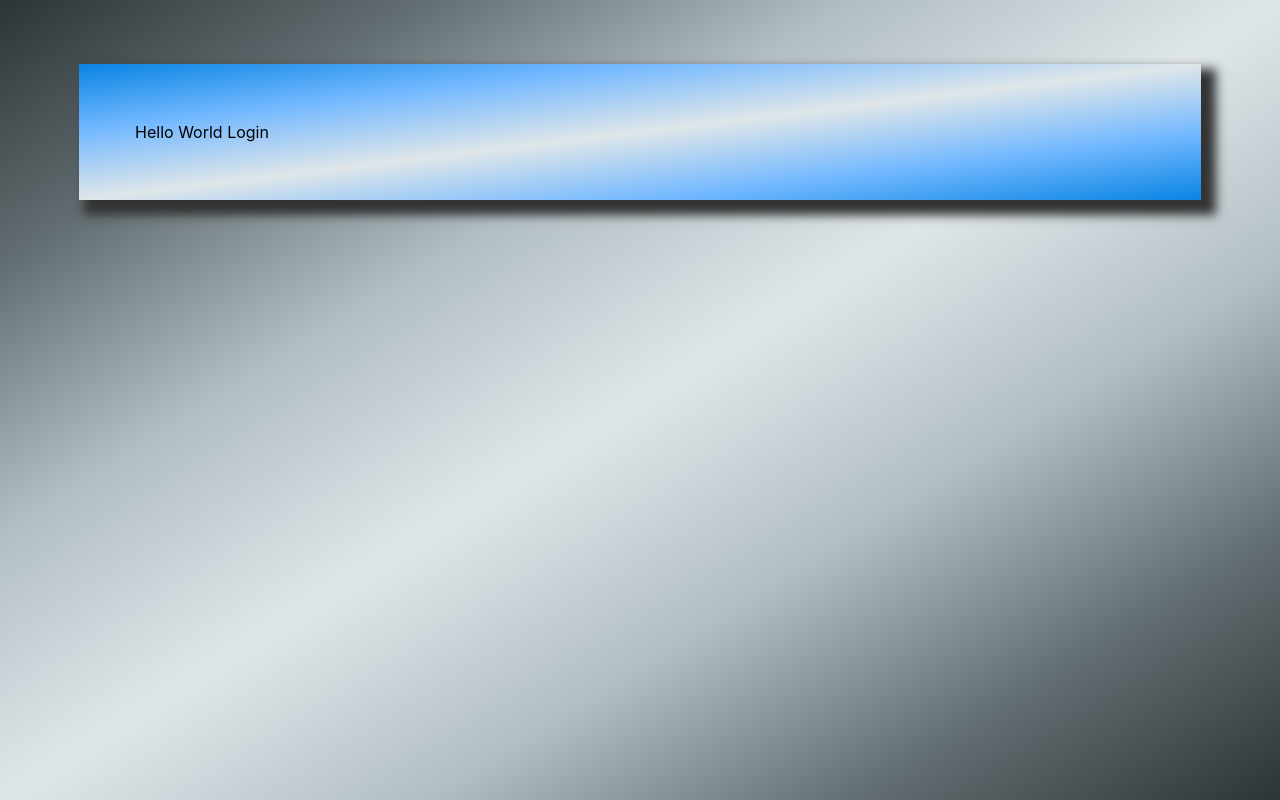
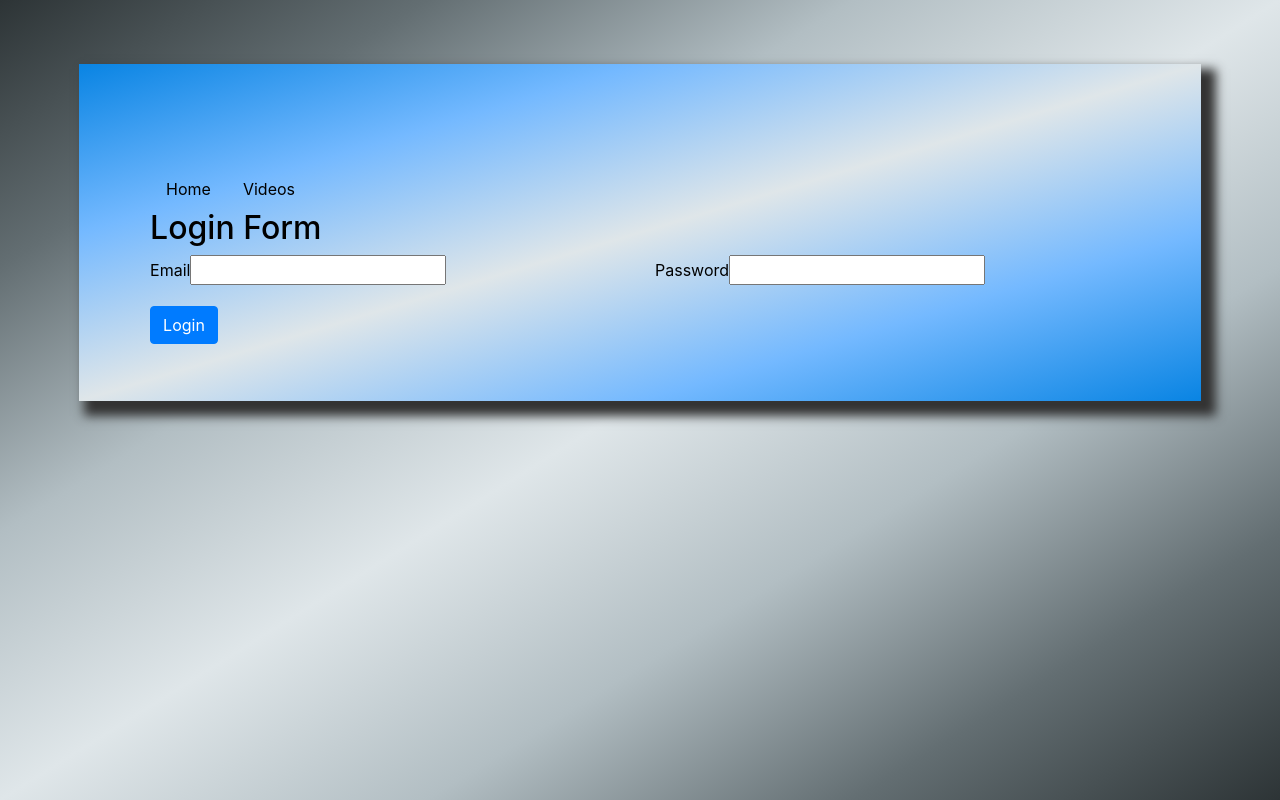
Before and after one commit to jgarcia4444/StocksCenter, a React (Create React App) app in the folder frontend/: page /login in a window 1280 px wide. Built offline with nearby package versions, Linux system fonts and the light colour scheme.

Commit message:
A users now stays logged in through refresh.

```diff
--- a/frontend/src/App.js
+++ b/frontend/src/App.js
@@ -18,13 +18,17 @@ class App extends Component {
     super()
   }
 
-  componentDidUpdate() {
-    this.fetchUser()
+  componentDidMount() {
+    window.onload = () => {
+      this.fetchUser()
+    }
   }
 
   fetchUser = () => {
-    if (localStorage.getItem("userID") !== null) {
-
+    console.log("HELLLLOOOOO!!!!!")
+    const userId = localStorage.getItem('userId');
+    if (userId !== null) {
+      console.log(userId)
       fetch(`http://localhost:3000/users/${localStorage.getItem("userId")}`)
         .then(res => res.json())
         .then(json => {
@@ -34,6 +38,8 @@ class App extends Component {
             console.log(json)
           }
         })
+    } else {
+      console.log(userId)
     }
 
   }
--- /dev/null
+++ b/frontend/src/components/auth/login/LoginForm.js
@@ -0,0 +1,38 @@
+import React from 'react';
+import Nav from '../../nav/Nav'
+
+const LoginForm = (props) => {
+
+
+
+    return (
+        <div className="login-form container">
+            <Nav />
+            <form onSubmit={props.handleLoginSubmit}>
+                <div className="row">
+                    <div className="col-12">
+                    <h2>Login Form</h2>
+                    </div>
+                </div>
+                <div className="row">
+                    <div className="col-6">
+                        <div className="form-group">
+                            <label htmlFor="email">Email</label>
+                            <input onChange={props.handleInputChange} type="email" name="email" value={props.email} />
+                        </div>
+                    </div>
+                    <div className="col-6">
+                        <div className="form-group">
+                            <label htmlFor="password">Password</label>
+                            <input onChange={props.handleInputChange} type="password" name="password" value={props.password} />
+                        </div>
+                    </div>
+                </div>
+                <button type="submit" className="btn btn-primary">Login</button>
+            </form>
+        </div>
+
+    )
+}
+
+export default LoginForm;
--- a/frontend/src/components/auth/login/LoginPageContainer.js
+++ b/frontend/src/components/auth/login/LoginPageContainer.js
@@ -1,18 +1,77 @@
 import React, { Component } from 'react';
 import { connect } from 'react-redux';
+import LoginForm from './LoginForm';
+import signupUser from '../../actions/SignupUser';
+import { Redirect } from 'react-router-dom'
 
 class LoginPageContainer extends Component {
 
+    state = {
+        fetchUrl: "http://localhost:3000/login",
+        email: "",
+        password: "",
+        errorMessage: ""
+    }
+
+    handleLoginSubmit = (e) => {
+        e.preventDefault();
+        const loginJson = JSON.stringify({
+            login_data: {
+                email: this.state.email,
+                password: this.state.password
+            }
+        })
+        const options = {
+            method: 'POST',
+            headers: {
+                'Content-Type': 'application/json',
+                'Accept': 'application/json'
+            },
+            body: loginJson
+        }
+        fetch(this.state.fetchUrl, options)
+            .then(res => res.json())
+            .then(data => {
+                if (!data.id) {
+                    this.outPutErrorMessage(data)
+                } else {
+                    localStorage.setItem("userId", data.id)
+                    this.props.signupUser(data)
+                    this.setState({
+                        ...this.state,
+                        redirect: '/'
+                    })
+                }
+            })
+    }
+
+    outPutErrorMessage = (data) => {
+
+    }
+
+    handleInputChange = (e) => {
+        this.setState({
+            ...this.state,
+            [e.target.name]: e.target.value
+        })
+    }
+
     render() {
-        return (
-            <div className="Home">
-                Hello World Login
-            </div>
-        )
+        if (this.state.redirect) {
+            return <Redirect to={this.state.redirect} />
+        } else {
+            return (
+                    <div className="Home">
+                        <LoginForm email={this.state.email} password={this.state.password} handleLoginSubmit={this.handleLoginSubmit} handleInputChange={this.handleInputChange}/>
+                    </div>
+                )
+        }
+
     }
 
 }
 
 export default connect(
-
+    null,
+    { signupUser }
 )(LoginPageContainer);
--- a/frontend/src/components/auth/signup/SignupForm.js
+++ b/frontend/src/components/auth/signup/SignupForm.js
@@ -1,9 +1,11 @@
 import React from 'react';
+import Nav from '../../nav/Nav'
 
 const SignupForm = (props) => {
 
     return (
         <div className="signup-form container">
+            <Nav />
             <div className="row">
                 <div className="col-12">
                   <h2>Signup Form</h2>
--- a/frontend/src/components/auth/signup/SignupPageContainer.js
+++ b/frontend/src/components/auth/signup/SignupPageContainer.js
@@ -66,7 +66,6 @@ class SignupPageContainer extends Component {
                 .then(res => res.json())
                 .then(json => {
                     if (json.id) {
-                        console.log(json)
                         this.props.signupUser(json)
                         localStorage.setItem("userId", json.id)
                         this.setState({
--- a/frontend/src/components/containers/StockDetailsContainer.js
+++ b/frontend/src/components/containers/StockDetailsContainer.js
@@ -8,7 +8,8 @@ class StockDetailsContainer extends Component {
     state = {
         stockInfo: null,
         BaseUrl: "http://api.marketstack.com/v1",
-        showTrackedAlert: false
+        showTrackedAlert: false,
+        trackingMessage: "is now saved in your tracked stocks."
     }
 
     componentDidMount() {
@@ -26,7 +27,7 @@ class StockDetailsContainer extends Component {
     handleTrackStockClick = () => {
         let { stock } = this.props
         let { id } = this.props.currentUser
-        this.props.trackQuote(this.props.stock)
+
         const jsonUserStock = JSON.stringify({
             user_id: id,
             stock_symbol: stock.symbol
@@ -42,6 +43,15 @@ class StockDetailsContainer extends Component {
         fetch(`http://localhost:3000/users/${id}/user_stocks`, options)
         .then(res => res.json())
         .then(data => {
+            if (data.userStocks) {
+                this.props.trackQuote(this.props.stock)
+            } else {
+                this.setState({
+                    ...this.state,
+                    trackingMessage: data.message,
+                    showTrackedAlert: true
+                })
+            }
 
         })
     }
@@ -51,8 +61,8 @@ class StockDetailsContainer extends Component {
         return (
             <div className="stock-details-container container">
                 <div style={{display: this.state.showTrackedAlert ? 'block' : 'none'}} className="alert alert-primary alert-dismissible fade show">
-                    {name} is now saved in your tracked stocks.
-                    <button  type="button" class="close" data-dismiss="alert" aria-label="Close">
+                    {name} {this.state.trackingMessage}
+                    <button  type="button" className="close" data-dismiss="alert" aria-label="Close">
                         <span aria-hidden="true">&times;</span>
                     </button>
                 </div>
--- a/frontend/src/components/credentialsNav/CredentialsNav.js
+++ b/frontend/src/components/credentialsNav/CredentialsNav.js
@@ -8,35 +8,14 @@ import logUserOut from '../actions/LogUserOut';
 
 class CredentialsNav extends Component {
 
-    state = {
-        hasLoggedInUser: false
-    }
-
-    componentDidMount() {
-        if (Object.keys(this.props.user).length > 0) {
-            this.setState({
-                hasLoggedInUser: true
-            })
-        } else {
-            this.setState({
-                hasLoggedInUser: false
-            })
-        }
-    }
-
     logoutClicked = () => {
-        console.log(this.props.logUserOut())
-        this.setState({
-            hasLoggedInUser: false
-        })
         this.props.logUserOut()
     }
 
     render() {
-
         return (
             <div className="credentials-nav-signup-login">
-                {this.state.hasLoggedInUser == true ? <LogoutNav handleLogoutClick={this.logoutClicked} /> : <SignupLoginNav /> }
+                {Object.keys(this.props.user).length > 0 ? <LogoutNav handleLogoutClick={this.logoutClicked} /> : <SignupLoginNav /> }
             </div>
         )
     }
--- a/frontend/src/reducers/reducer.js
+++ b/frontend/src/reducers/reducer.js
@@ -5,21 +5,13 @@ const defaultState = {
 
 export default function reducer(state = defaultState, action) {
     switch(action.type) {
-        case "USER_LOGIN_ATTEMPT":
-            console.log(action.type)
-            return {
-                currentUser: {
-                    name: "Test"
-                }
-            }
         case "TRACK_QUOTE":
             console.log(action.type)
             return {
-                ...state.currentUser,
+                currentUser: state.currentUser,
                 trackedStocks: state.trackedStocks.concat(action.stock)
             }
         case "USER_SIGNUP":
-            console.log(action.type)
             return {
                 trackedStocks: state.trackedStocks,
                 currentUser: action.user
@@ -27,13 +19,13 @@ export default function reducer(state = defaultState, action) {
         case "GET_USER":
             console.log(action.currentUser)
             return {
-                ...state.trackedStocks,
+                trackedStocks: state.trackedStocks,
                 currentUser: action.currentUser
             }
             case "LOGOUT_USER":
                 localStorage.removeItem("userId");
                 return {
-                    ...state.trackedStocks,
+                    trackedStocks: [],
                     currentUser: {}
                 }
         default:
```
Also changed, not shown: 2 other files (tests, documents, lock files or other folders).
